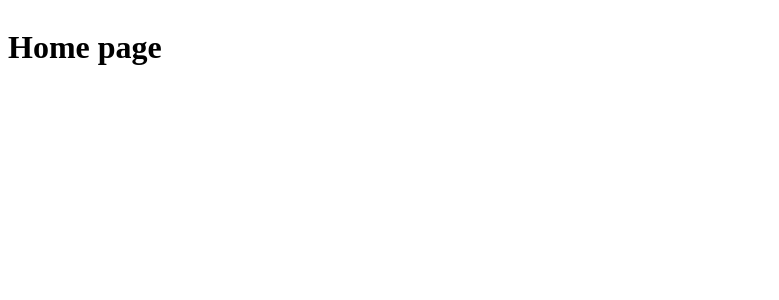
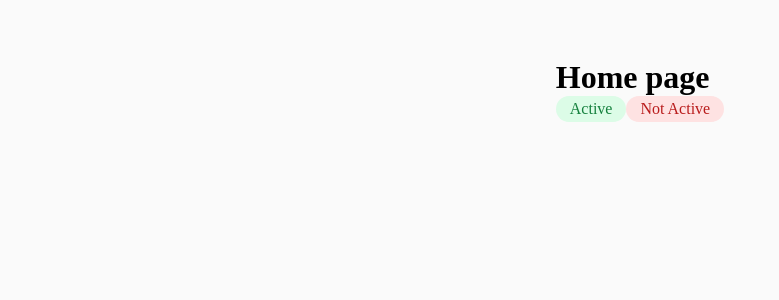
Before and after one commit to MariiaOtset/crm, a Next.js app: page / in a window 1280 px wide. Shown: the top 300 px of the page, without its empty margins (0-779 px from the left). Built offline with nearby package versions, Linux system fonts and the light colour scheme.

Commit message:
some styles added

```diff
--- /dev/null
+++ b/src/app/components/ActiveLabel/ActiveLabel.module.css
@@ -0,0 +1,9 @@
+.label {
+  display: inline-flex;
+  padding: 4px 14px;
+  align-items: center;
+  gap: 8px;
+  border-radius: 28px;
+  background: #dcfce7;
+  color: #15803d;
+}
--- /dev/null
+++ b/src/app/components/ActiveLabel/ActiveLabel.tsx
@@ -0,0 +1,16 @@
+import React from 'react';
+import styles from './ActiveLabel.module.css';
+
+interface ActiveLabelProps {
+  children: React.ReactNode;
+}
+
+const ActiveLabel: React.FC<ActiveLabelProps> = ({ children }) => {
+  return (
+    <>
+      <span className={styles.label}>{children}</span>
+    </>
+  );
+};
+
+export default ActiveLabel;
--- /dev/null
+++ b/src/app/components/NotActiveLabel/NotActiveLabel.module.css
@@ -0,0 +1,9 @@
+.label {
+  display: inline-flex;
+  padding: 4px 14px;
+  align-items: center;
+  gap: 8px;
+  border-radius: 28px;
+  background: #fee2e2;
+  color: #b91c1c;
+}
--- /dev/null
+++ b/src/app/components/NotActiveLabel/NotActiveLabel.tsx
@@ -0,0 +1,16 @@
+import React from 'react';
+import styles from './NotActiveLabel.module.css';
+
+interface NotActiveLabelProps {
+  children: React.ReactNode;
+}
+
+const NotActiveLabel: React.FC<NotActiveLabelProps> = ({ children }) => {
+  return (
+    <>
+      <span className={styles.label}>{children}</span>
+    </>
+  );
+};
+
+export default NotActiveLabel;
--- a/src/app/globals.css
+++ b/src/app/globals.css
@@ -3,3 +3,7 @@
   padding: 0;
   margin: 0;
 }
+
+body {
+  background: #fafafa;
+}
--- a/src/app/layout.tsx
+++ b/src/app/layout.tsx
@@ -1,4 +1,5 @@
-import React from "react";
+import React from 'react';
+import './globals.css';
 
 export default function RootLayout({
   children,
--- a/src/app/page.module.css
+++ b/src/app/page.module.css
@@ -1,4 +1,4 @@
-/* .page {
+.page {
   --gray-rgb: 0, 0, 0;
   --gray-alpha-200: rgba(var(--gray-rgb), 0.08);
   --gray-alpha-100: rgba(var(--gray-rgb), 0.05);
@@ -24,8 +24,7 @@
 
     --button-primary-hover: #ccc;
     --button-secondary-hover: #1a1a1a;
-  } */
-/* } */
+  }
 
   .main {
     display: flex;
@@ -166,3 +165,4 @@ a.secondary {
       filter: invert();
     }
   }
+}
--- a/src/app/page.tsx
+++ b/src/app/page.tsx
@@ -1,3 +1,5 @@
+import ActiveLabel from './components/ActiveLabel/ActiveLabel';
+import NotActiveLabel from './components/NotActiveLabel/NotActiveLabel';
 import styles from './page.module.css';
 
 export default function Home() {
@@ -5,6 +7,8 @@ export default function Home() {
     <div className={styles.page}>
       <main className={styles.main}>
         <h1>Home page</h1>
+        <ActiveLabel>Active</ActiveLabel>
+        <NotActiveLabel>Not Active</NotActiveLabel>
       </main>
       <footer className={styles.footer}></footer>
     </div>
```
Lines whose indentation alone changed are shown as unchanged.
